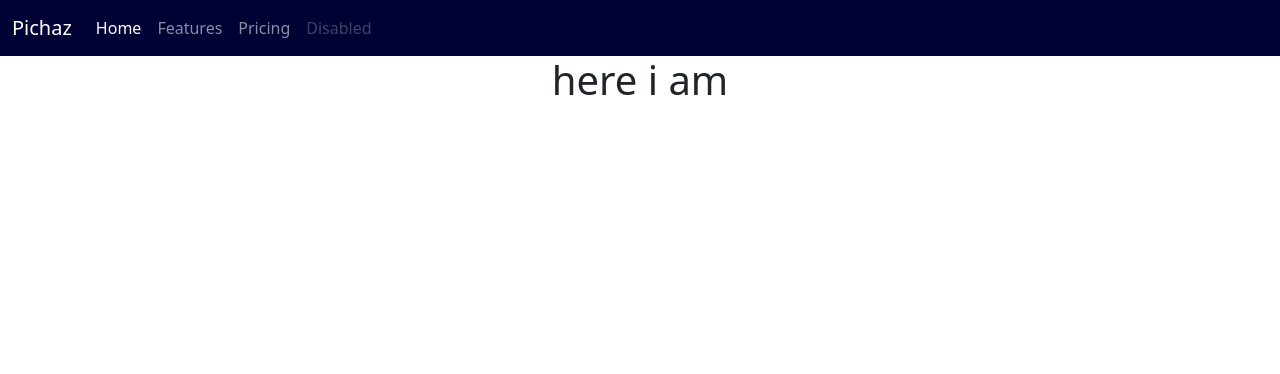
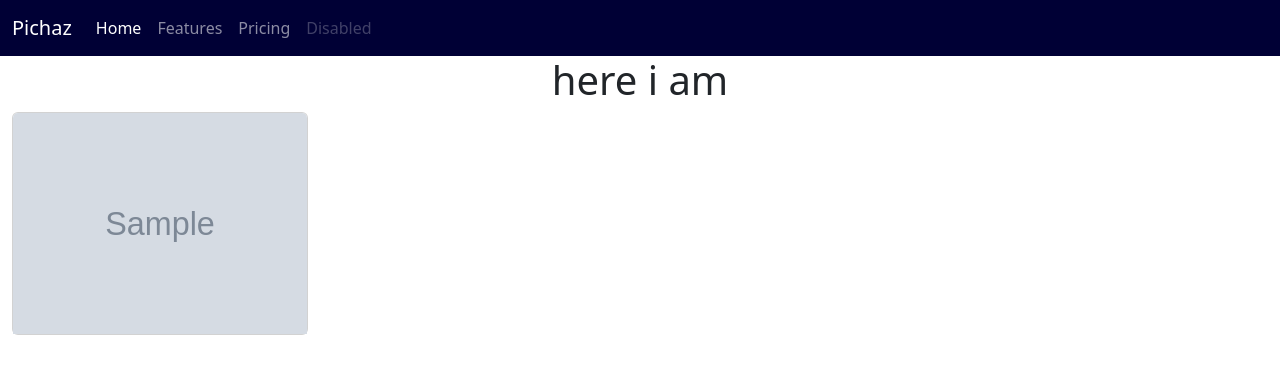
Before and after one commit to JoyWambui/Pichaz, a Django app: page / in a window 1280 px wide. Shown: the top 374 px of the page. Run offline with Django 3.2, Linux system fonts and the light colour scheme; tables that the repository leaves empty hold one stand-in row (values such as "Sample post"); grey boxes marked "Sample" are stand-in pictures; some libraries are stand-ins or nearby versions.

Commit message:
Create view function to display images

```diff
--- a/gallery/templates/index.html
+++ b/gallery/templates/index.html
@@ -1,4 +1,19 @@
 {%extends 'base.html'%}
 {%block content%}
 <h1 class="text-center">here i am</h1>
+<div class="container-fluid">
+    <div class="row row-cols-4 row-cols-md-4 g-4">
+        {%for image in images%}
+        <div class="col">
+            <div class="card ">
+                <img src="{{image.image_path.url}}" class="card-img-top" alt="{{image.image_name}}">
+            </div>
+        </div>
+        {% empty %}
+        <div class="row">
+          <h2 class="text-center">There No Images</h2>
+        </div>
+        {% endfor %}
+        </div>
+</div>
 {%endblock%}
--- a/gallery/urls.py
+++ b/gallery/urls.py
@@ -10,5 +10,5 @@ urlpatterns= [
     # path('article/<int:id>', views.article, name='article')
 ]
 
-# if settings.DEBUG:
-#      urlpatterns += static(settings.MEDIA_URL, document_root=settings.MEDIA_ROOT)
+if settings.DEBUG:
+     urlpatterns += static(settings.MEDIA_URL, document_root=settings.MEDIA_ROOT)
```
Also changed, not shown: media/pictures/2100274.jpg (added), media/pictures/85335.jpg (added), media/pictures/pexels-elli-1854652.jpg (added), media/pictures/pexels-julie-aagaard-2097090.jpg (added), media/pictures/pexels-lilartsy-1624076.jpg (added), media/pictures/pexels-lisa-1083822.jpg (added), 2 other files.
